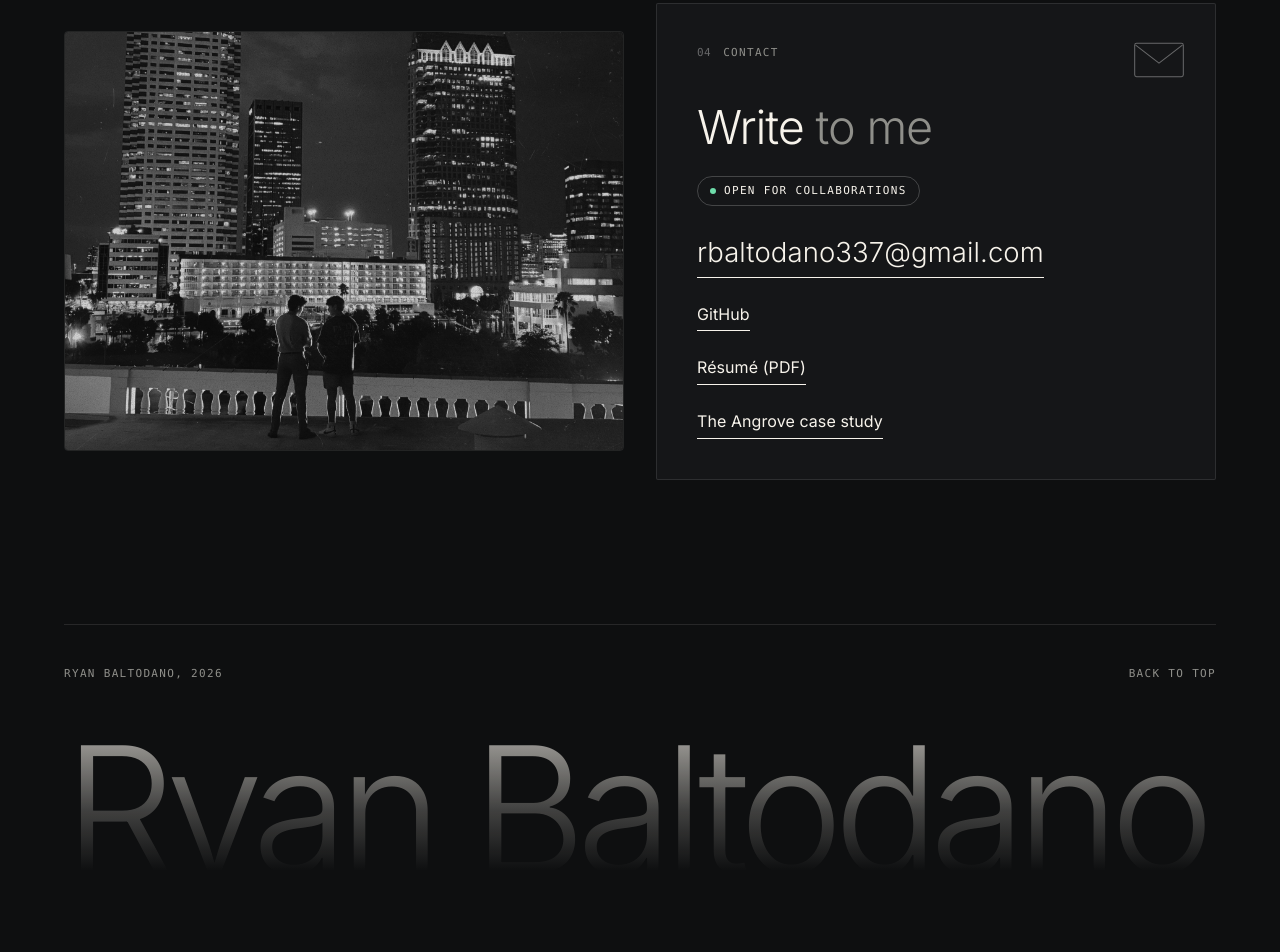
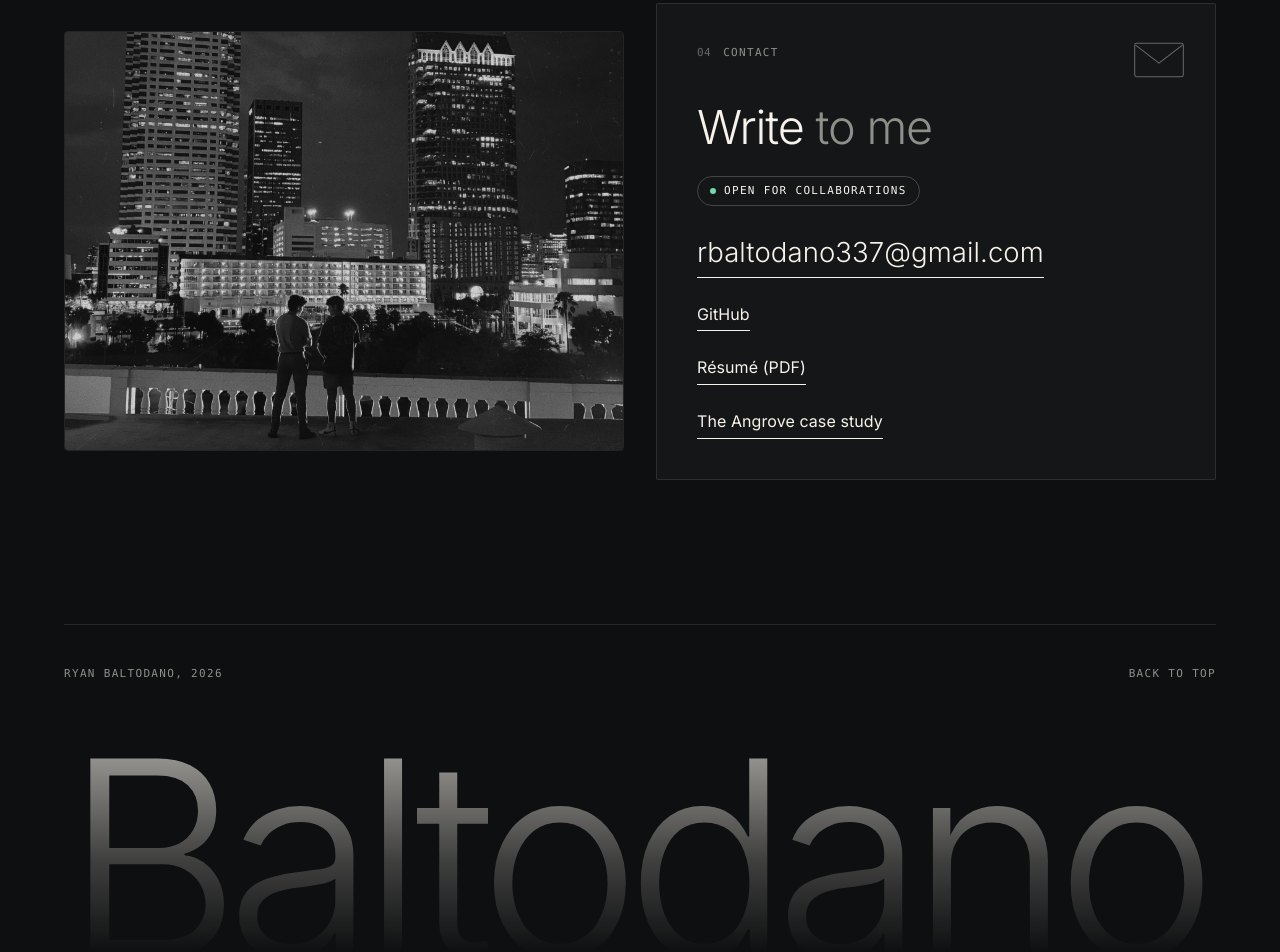
Before and after one commit to rbaltodano/ryanbaltodano.com, a plain HTML site: page index.html in a window 1280 px wide. Shown: the part 6430-7382 px from the top of the page. Before the commit the page ends 7300 px from the top, so only its background shows below. Drawn offline with Linux system fonts and the light colour scheme; a web font is replaced by a local one.

Commit message:
Footer wordmark: last name only
Co-Authored-By: Claude Opus 5.5 <noreply@anthropic.com>

```diff
--- a/css/site.css
+++ b/css/site.css
@@ -157,7 +157,7 @@ h2 { font-size: clamp(2rem, 2.4vw + 1rem, 3.5rem); line-height: 1.08; }
 .footer__wordmark {
   max-width: none;
   margin: 0 0 -0.16em;
-  font-size: calc(100cqi / 6.56);
+  font-size: calc(100cqi / 4.22);
   font-weight: 300;
   line-height: 1;
   letter-spacing: -0.055em;
--- a/index.html
+++ b/index.html
@@ -204,7 +204,7 @@
         <span>Ryan Baltodano, <span data-year class="num">2026</span></span>
         <a href="#top">Back to top</a>
       </div>
-      <div class="footer__mark"><p class="footer__wordmark" aria-hidden="true">Ryan Baltodano</p></div>
+      <div class="footer__mark"><p class="footer__wordmark" aria-hidden="true">Baltodano</p></div>
     </div>
   </footer>
 
```
Also changed, not shown: DESIGN.md (+1 -1 lines).
